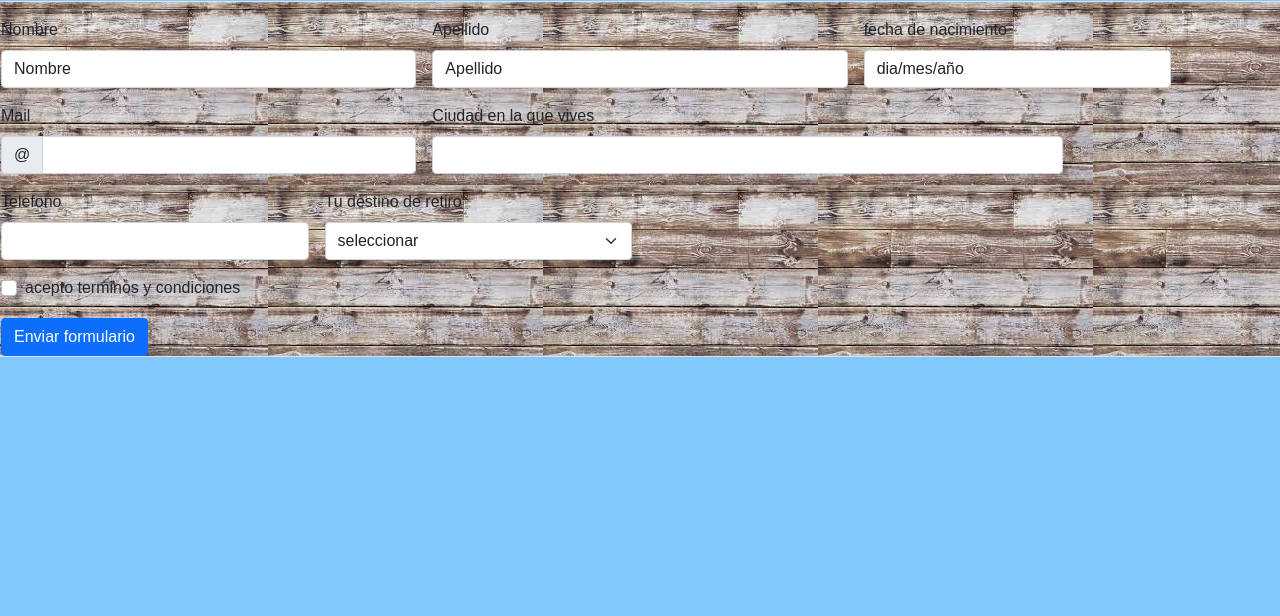
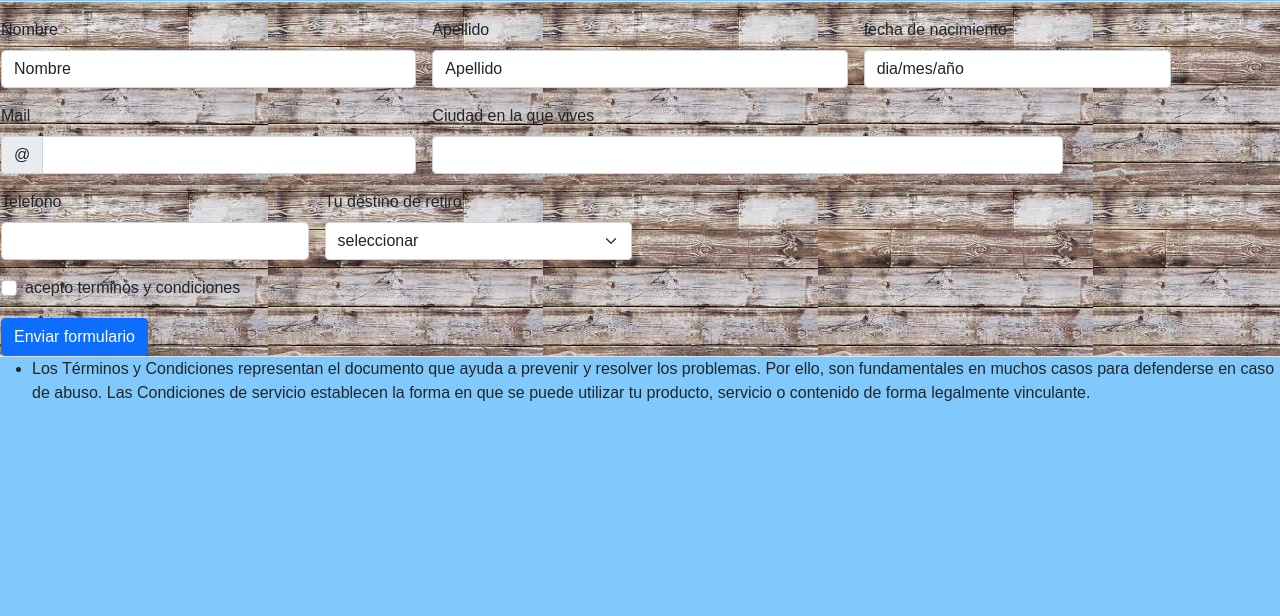
Before and after one commit to SantiagoMarchese/Entrega-Final-RetiroEspiritual, a website: page views/formulario.html in a window 1280 px wide. Shown: the part 111-727 px from the top of the page. Drawn offline with nearby package versions, Linux system fonts and the light colour scheme.

Commit message:
agrego terminos y condiciones

```diff
--- a/views/formulario.html
+++ b/views/formulario.html
@@ -125,6 +125,13 @@
         </form>
     </div>
 
+    <ul>
+        <li>Los Términos y Condiciones representan el documento que ayuda a prevenir y resolver los problemas. Por ello,
+            son fundamentales en muchos casos para defenderse en caso de abuso. Las Condiciones de servicio establecen
+            la forma en que se puede utilizar tu producto, servicio o contenido de forma legalmente vinculante.</Var>
+        </li>
+    </ul>
+
     <!--pie de pagina-->
     <footer class="grid-footer">
         <div>
```
